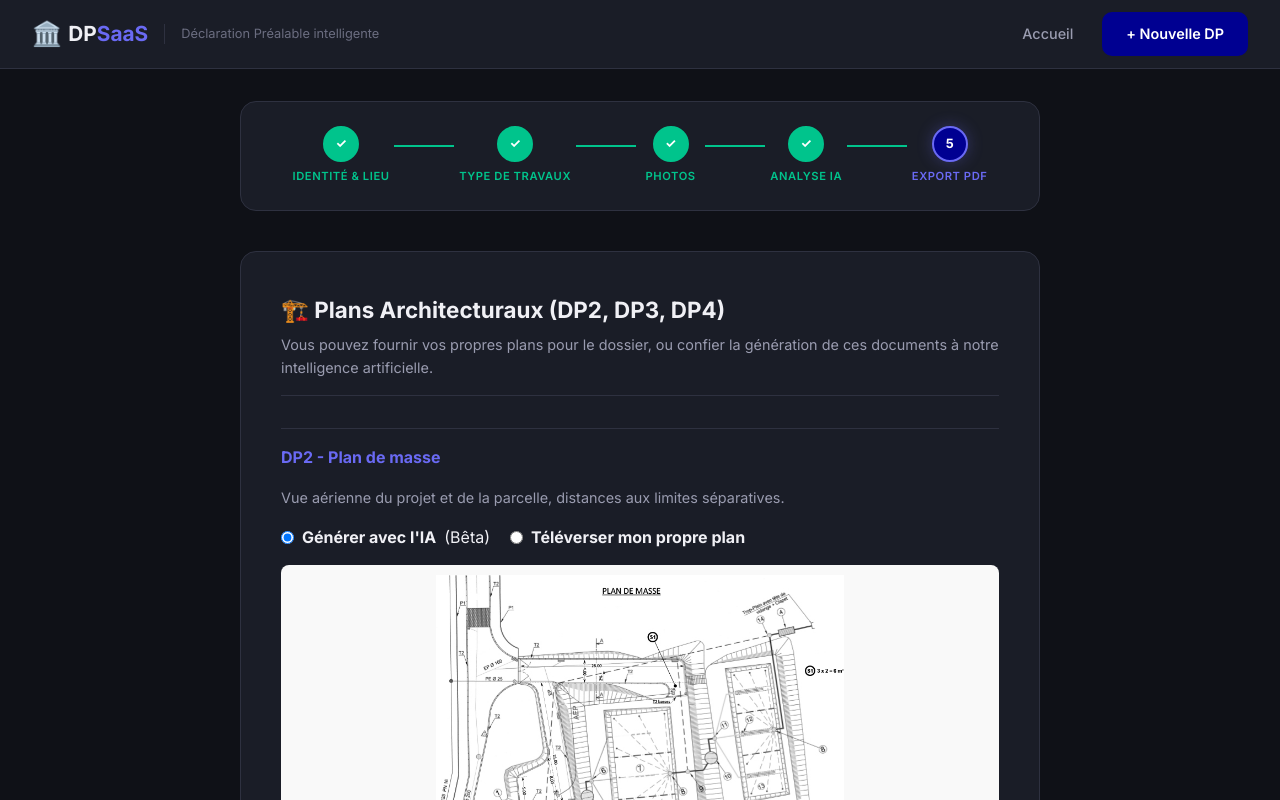
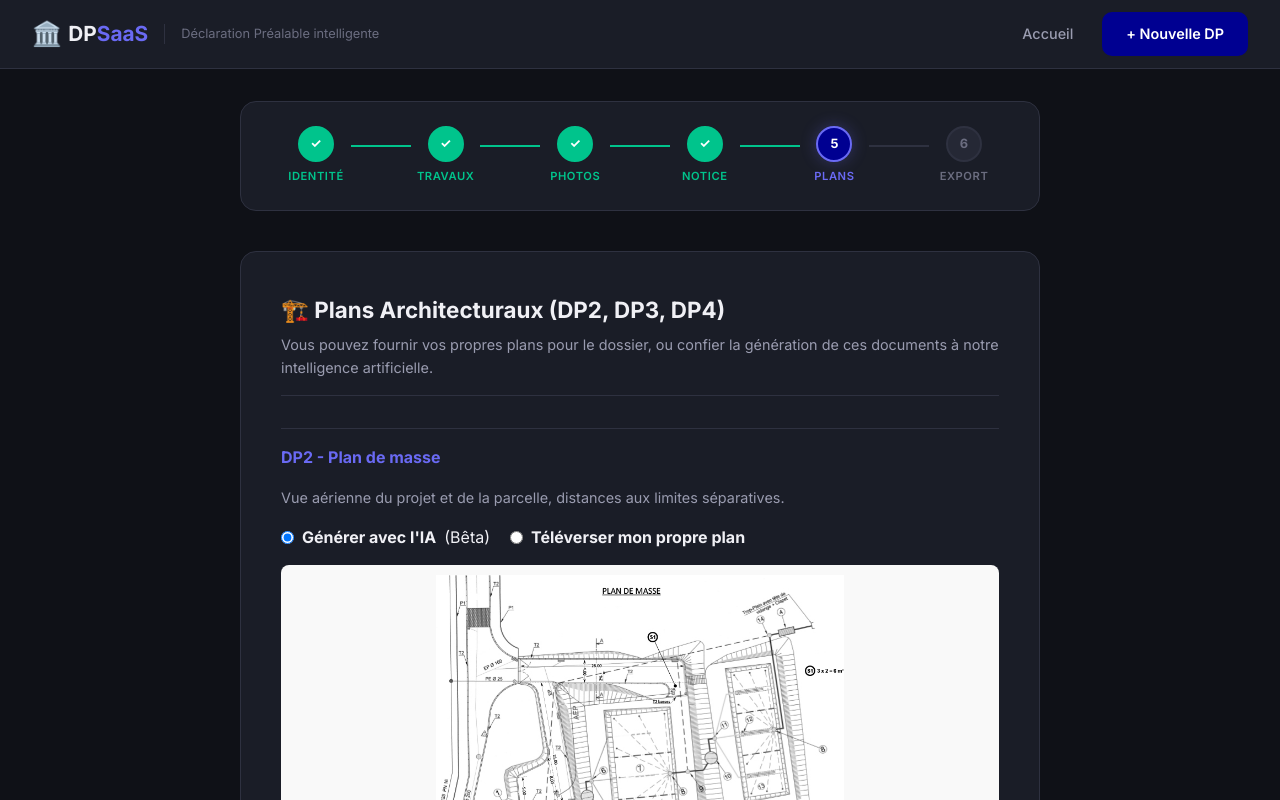
Before and after one commit to ayouubmzariiii/Declaration, a Next.js app: page /etape/5 in a window 1280 px wide. Shown: the top 800 px of the page. Built offline with nearby package versions, Linux system fonts and the light colour scheme.

Commit message:
feat: implement step 5 for architectural plan (DP2, DP3, DP4) selection with AI/upload options, and add a new progress bar component.

```diff
--- a/src/app/etape/5/page.tsx
+++ b/src/app/etape/5/page.tsx
@@ -76,12 +76,38 @@ export default function Step5() {
 
                 {currentMode === "upload" && (
                     <div className="form-group" style={{ marginBottom: '15px' }}>
-                        <input
-                            type="file"
-                            accept="image/*,application/pdf"
-                            onChange={(e) => handleFileUpload(e, planKey)}
-                            className="file-input"
-                        />
+                        <label
+                            htmlFor={`file-upload-${planKey}`}
+                            style={{
+                                display: 'flex',
+                                flexDirection: 'column',
+                                alignItems: 'center',
+                                justifyContent: 'center',
+                                border: '2px dashed var(--border-color)',
+                                borderRadius: '8px',
+                                padding: '20px',
+                                cursor: 'pointer',
+                                backgroundColor: '#f9fafb',
+                                transition: 'all 0.2s ease'
+                            }}
+                            onMouseOver={(e) => (e.currentTarget.style.borderColor = 'var(--primary-color)')}
+                            onMouseOut={(e) => (e.currentTarget.style.borderColor = 'var(--border-color)')}
+                        >
+                            <span style={{ fontSize: '2rem', marginBottom: '10px' }}>📤</span>
+                            <span style={{ fontWeight: '500', color: 'var(--text-color)' }}>
+                                {currentImg && currentImg !== defaultImg ? "Remplacer l'image" : "Cliquez pour uploader votre plan"}
+                            </span>
+                            <span style={{ fontSize: '0.85rem', color: 'var(--text-muted)', marginTop: '5px' }}>
+                                Formats acceptés : JPG, PNG, PDF (max 5 Mo)
+                            </span>
+                            <input
+                                id={`file-upload-${planKey}`}
+                                type="file"
+                                accept="image/*,application/pdf"
+                                onChange={(e) => handleFileUpload(e, planKey)}
+                                style={{ display: 'none' }}
+                            />
+                        </label>
                     </div>
                 )}
 
--- a/src/components/Progress.tsx
+++ b/src/components/Progress.tsx
@@ -2,11 +2,12 @@ import React from "react";
 
 export function Progress({ step, totalSteps }: { step: number; totalSteps: number }) {
     const stepsData = [
-        { label: "Identité & Lieu", icon: "👤" },
-        { label: "Type de travaux", icon: "🔨" },
+        { label: "Identité", icon: "👤" },
+        { label: "Travaux", icon: "🔨" },
         { label: "Photos", icon: "📷" },
-        { label: "Analyse IA", icon: "🤖" },
-        { label: "Export PDF", icon: "📄" }
+        { label: "Notice", icon: "🤖" },
+        { label: "Plans", icon: "🏗️" },
+        { label: "Export", icon: "📄" }
     ];
 
     return (
```
